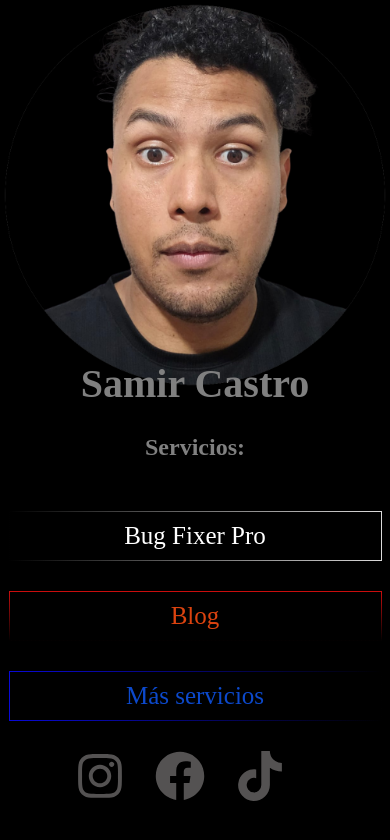
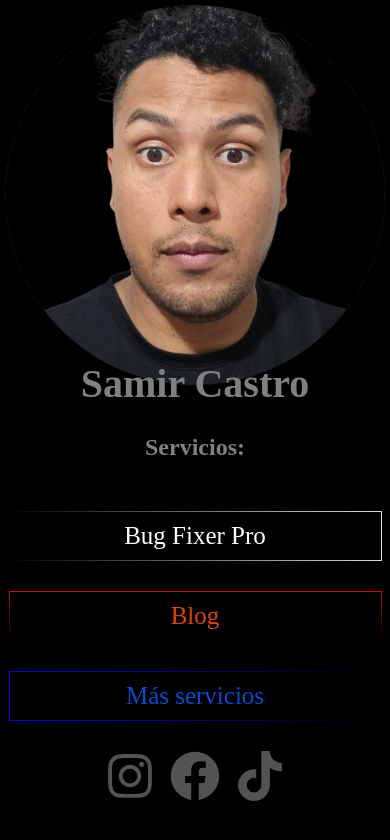
Before and after one commit to spread23/samir-castro, a React (Vite) app: page / in a window 390 px wide. Shown: the top 840 px of the page. Built offline with nearby package versions, Linux system fonts and the light colour scheme.

Commit message:
adding responsive to footer

```diff
--- a/src/app.css
+++ b/src/app.css
@@ -105,7 +105,6 @@ body {
 .icon {
     font-size: 50px;
     color: rgb(84, 82, 82);
-    margin-right: 30px;
 }
 
 .icon:hover {
@@ -123,10 +122,10 @@ body {
 }
 
 .social-media {
-    width: 100%;
+    width: 50%;
     display: flex;
     flex-direction: row;
-    justify-content: center;
+    justify-content: space-around;
     align-items: center;
     text-align: center;
 
```
